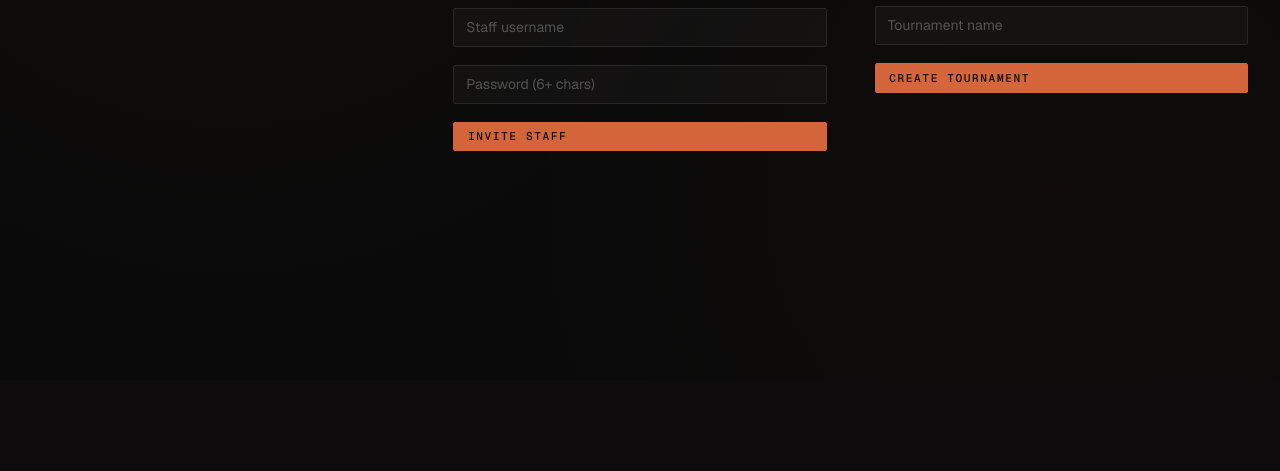
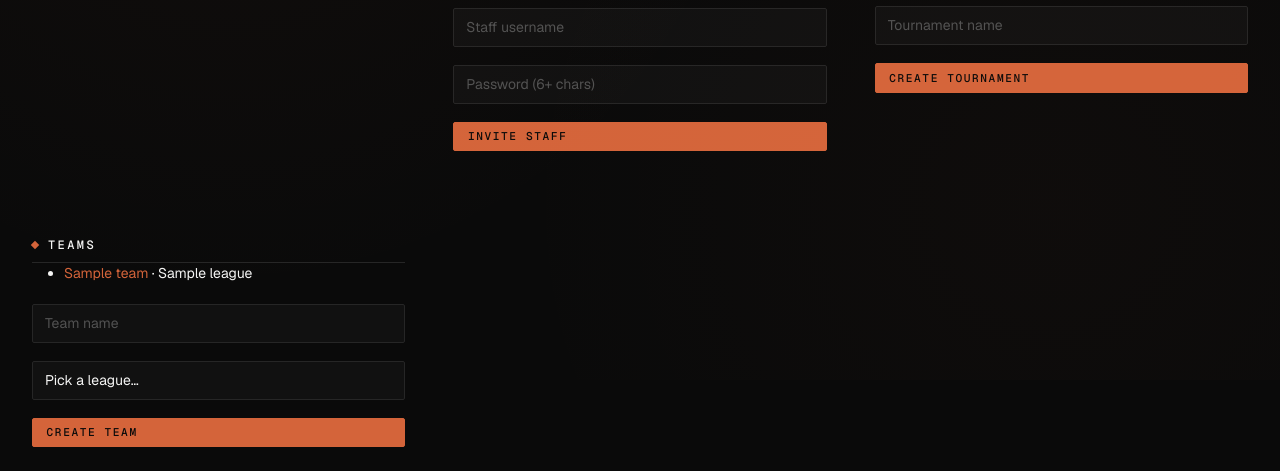
Before and after one commit to metachungoid/tourneytracker, a Flask app: page /bar/1 in a window 1280 px wide. Shown: the part 420-891 px from the top of the page. Before the commit the page ends 571 px from the top, so only its background shows below. Run offline with Flask 3, Linux system fonts and the light colour scheme; a user stored in the database is signed in; tables that the repository leaves empty hold one stand-in row (values such as "Sample post").

Commit message:
teams: create team from bar dashboard, gated on sponsorship
Co-Authored-By: Claude Sonnet 4.6 <noreply@anthropic.com>

```diff
--- a/routes/__init__.py
+++ b/routes/__init__.py
@@ -6,6 +6,7 @@ from routes.admin import bp as admin_bp
 from routes.settings import bp as settings_bp
 from routes.leagues import bp as leagues_bp
 from routes.bars import bp as bars_bp
+from routes.teams import bp as teams_bp
 
 
 def register_routes(app):
@@ -17,3 +18,4 @@ def register_routes(app):
     app.register_blueprint(settings_bp)
     app.register_blueprint(leagues_bp)
     app.register_blueprint(bars_bp)
+    app.register_blueprint(teams_bp)
--- a/templates/bar_dashboard.html
+++ b/templates/bar_dashboard.html
@@ -63,5 +63,31 @@
       <button class="btn btn-primary">Create tournament</button>
     </form>
   </section>
+
+  <section class="admin-block">
+    <div class="section-head">
+      <h2 class="section-head__title">Teams</h2>
+    </div>
+    {% set bar_teams = bar.teams %}
+    {% if bar_teams %}
+      <ul class="sponsors-list">
+        {% for t in bar_teams %}
+          <li><a href="{{ url_for('teams.team_dashboard', tid=t.id) }}">{{ t.name }}</a> <span class="muted">· {{ t.league.name }}</span></li>
+        {% endfor %}
+      </ul>
+    {% else %}
+      <p class="muted">No teams yet.</p>
+    {% endif %}
+    <form method="post" action="{{ url_for('teams.new_team', bid=bar.id) }}" class="form-stack form-stack--inline">
+      <input type="text" name="name" class="form-control" placeholder="Team name" required>
+      <select name="league_id" class="form-control" required>
+        <option value="">Pick a league…</option>
+        {% for ls in sponsorships %}
+          <option value="{{ ls.league_id }}">{{ ls.league.name }}</option>
+        {% endfor %}
+      </select>
+      <button class="btn btn-primary">Create team</button>
+    </form>
+  </section>
 </div>
 {% endblock %}
```
Also changed, not shown: routes/teams.py (added, +39 -0 lines), templates/team_dashboard.html (added, +9 -0 lines), tests/test_team_routes.py (added, +75 -0 lines).
